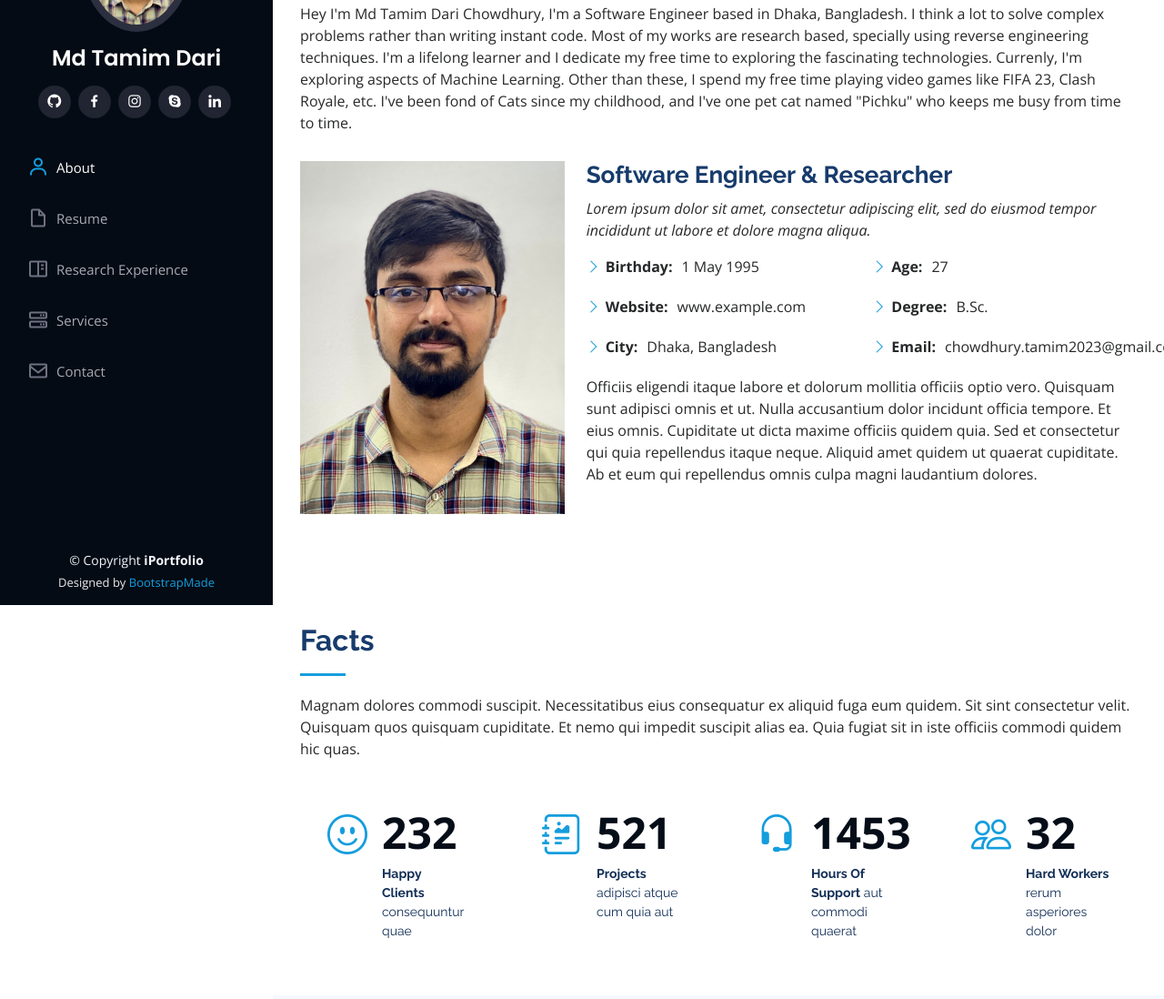
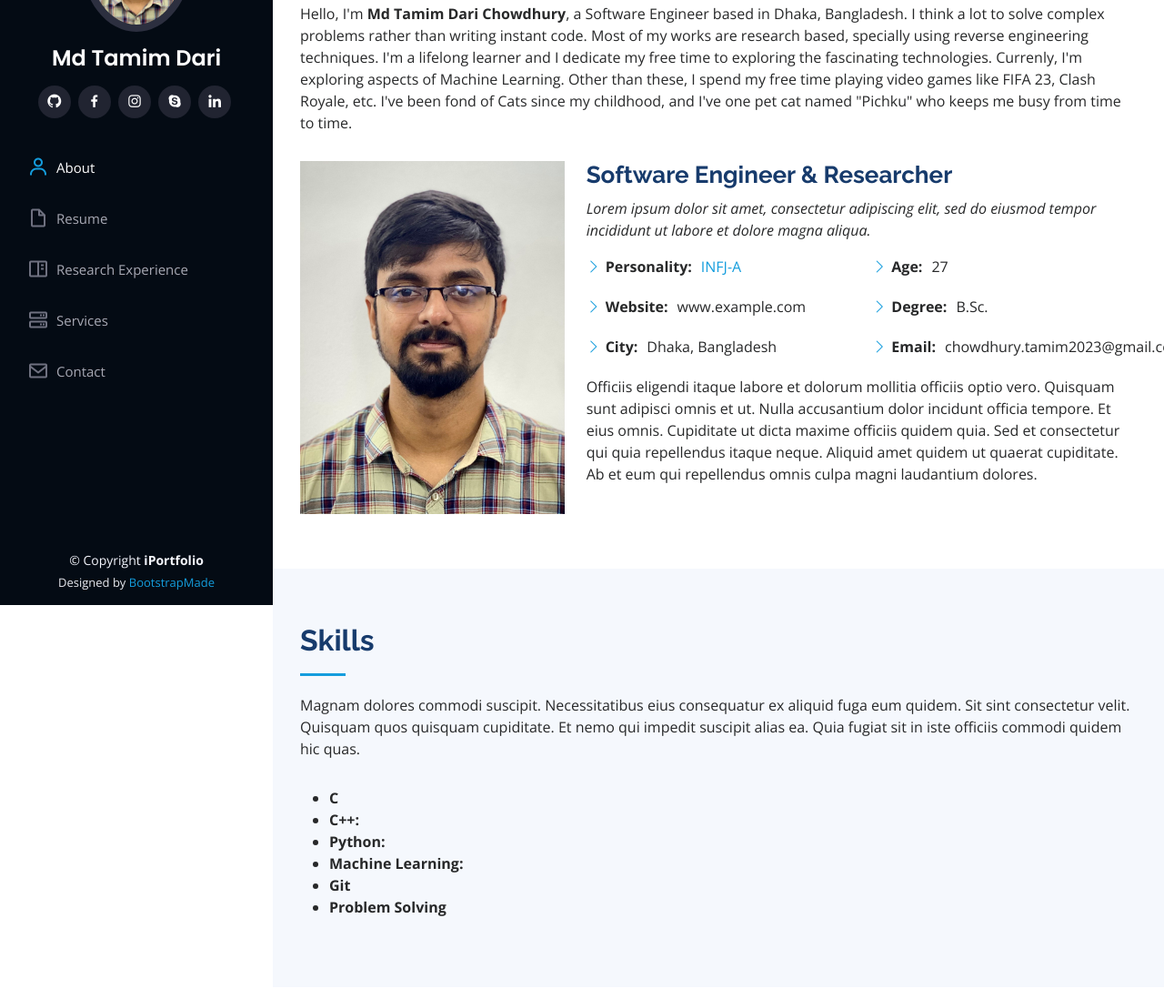
Before and after one commit to Tamim028/Tamim028.github.io, a plain HTML site: page index.html in a window 1280 px wide. Shown: the part 135-1233 px from the top of the page at 91% size. Drawn offline with nearby package versions, Linux system fonts and the light colour scheme.

Commit message:
skills and about section updated

```diff
--- a/index.html
+++ b/index.html
@@ -89,7 +89,7 @@
 
         <div class="section-title">
           <h2>About</h2>
-          <p>Hey I'm Md Tamim Dari Chowdhury, I'm a Software Engineer based in Dhaka, Bangladesh. I think a lot to solve complex problems rather than writing instant code. Most of my works are research based, specially using reverse engineering techniques. I'm a lifelong learner and I dedicate my free time to exploring the fascinating technologies. Currenly, I'm exploring aspects of Machine Learning. Other than these, I spend my free time playing video games like FIFA 23, Clash Royale, etc. I've been fond of Cats since my childhood, and I've one pet cat named "Pichku" who keeps me busy from time to time.   </p>
+          <p>Hello, I'm <strong>Md Tamim Dari Chowdhury</strong>, a Software Engineer based in Dhaka, Bangladesh. I think a lot to solve complex problems rather than writing instant code. Most of my works are research based, specially using reverse engineering techniques. I'm a lifelong learner and I dedicate my free time to exploring the fascinating technologies. Currenly, I'm exploring aspects of Machine Learning. Other than these, I spend my free time playing video games like FIFA 23, Clash Royale, etc. I've been fond of Cats since my childhood, and I've one pet cat named "Pichku" who keeps me busy from time to time.   </p>
         </div>
 
         <div class="row">
@@ -105,7 +105,7 @@
             <div class="row">
               <div class="col-lg-6">
                 <ul>
-                  <li><i class="bi bi-chevron-right"></i> <strong>Birthday:</strong> <span>1 May 1995</span></li>
+                  <li><i class="bi bi-chevron-right"></i> <strong>Personality:</strong> <span> <a href="https://www.16personalities.com/profiles/0dc67e8eb9c5a"> INFJ-A </a> </span></li>
                   <li><i class="bi bi-chevron-right"></i> <strong>Website:</strong> <span>www.example.com</span></li>
                   <!-- <li><i class="bi bi-chevron-right"></i> <strong>Phone:</strong> <span>+123 456 7890</span></li> -->
                   <li><i class="bi bi-chevron-right"></i> <strong>City:</strong> <span>Dhaka, Bangladesh</span></li>
@@ -130,7 +130,9 @@
       </div>
     </section><!-- End About Section -->
 
+
     <!-- ======= Facts Section ======= -->
+    <!--
     <section id="facts" class="facts">
       <div class="container">
 
@@ -176,7 +178,10 @@
         </div>
 
       </div>
-    </section><!-- End Facts Section -->
+    </section>
+    -->
+    <!-- End Facts Section -->
+
 
     <!-- ======= Skills Section ======= -->
     <section id="skills" class="skills section-bg">
@@ -187,11 +192,27 @@
           <p>Magnam dolores commodi suscipit. Necessitatibus eius consequatur ex aliquid fuga eum quidem. Sit sint consectetur velit. Quisquam quos quisquam cupiditate. Et nemo qui impedit suscipit alias ea. Quia fugiat sit in iste officiis commodi quidem hic quas.</p>
         </div>
 
+
         <div class="row skills-content">
 
           <div class="col-lg-6" data-aos="fade-up">
 
-            <div class="progress">
+            <div class="row">
+              <div class="col-lg-6">
+                <ul>
+                  <li> <strong>C</strong> </li>
+                  <li> <strong>C++:</strong> </li>
+                  <li> <strong>Python:</strong> </li>
+                  <li> <strong>Machine Learning:</strong> </li>
+                  <li> <strong>Git</strong> </li>
+                  <li> <strong>Problem Solving</strong> </li>
+                </ul>
+              </div>
+            </div>
+
+            <!-- Progress Bar
+
+              <div class="progress">
               <span class="skill">HTML <i class="val">100%</i></span>
               <div class="progress-bar-wrap">
                 <div class="progress-bar" role="progressbar" aria-valuenow="100" aria-valuemin="0" aria-valuemax="100"></div>
@@ -237,9 +258,13 @@
               </div>
             </div>
 
+            -->
+
           </div>
 
         </div>
+
+
 
       </div>
     </section><!-- End Skills Section -->
@@ -461,7 +486,7 @@
             <p><em>Mawlana Bhashani Science and Technology University, Dhaka, Bangladesh</em></p>
             <ul>
               <li>Thesis Paper -  <a href="https://tamim028.github.io/assets/thesis/thesis_book.pdf"> <em>DistB-OT: A Distributed Secure Blockchain based Online Ticketing System using Hyperledger Fabric</em></a></li>
-              <li> Summary: Secure, Decentralize, Hyperledger Fabric </li>
+              <li> Summary: Secure, Decentralized, Hyperledger Fabric </li>
               <li>GPA: 4.00 out of 4.00</li>
             </ul>
           </div>
```
